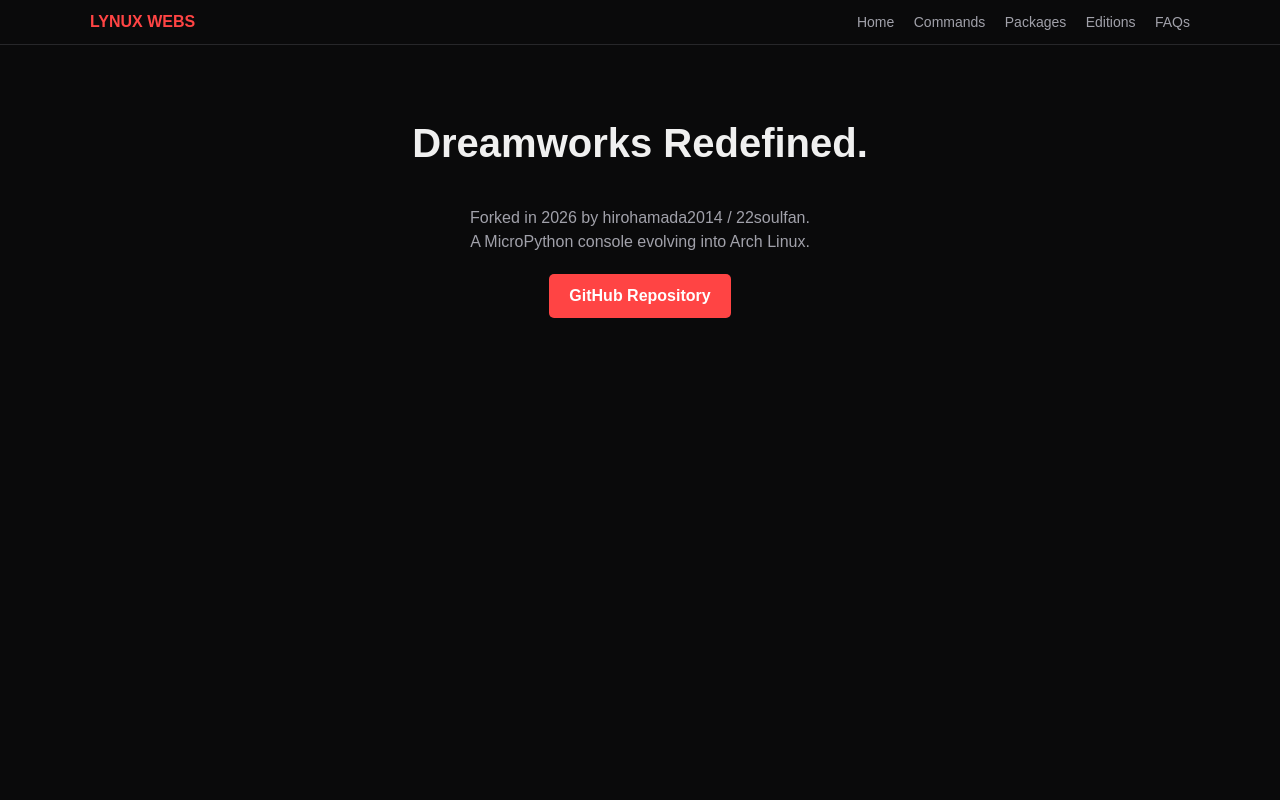
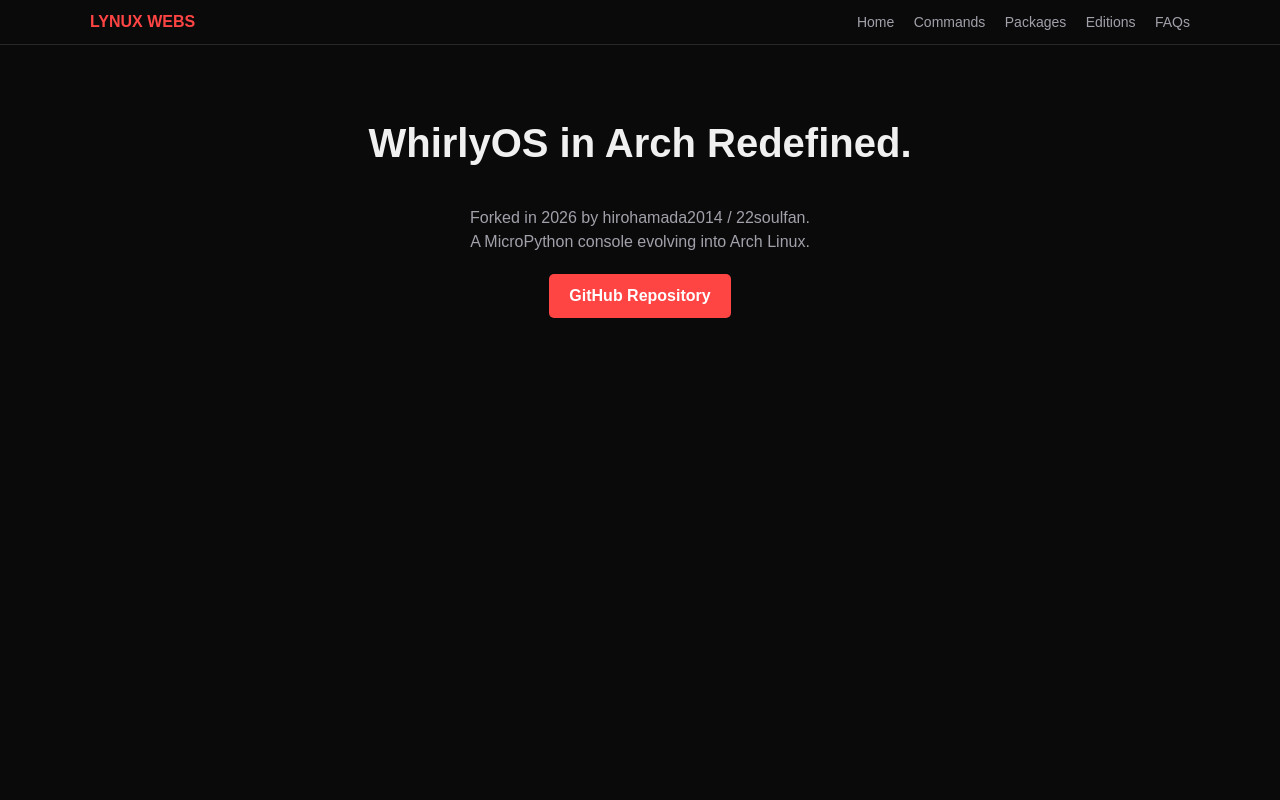
Before and after one commit to 22soulfan/Lynux-Webs, a plain HTML site: page index.html in a window 1280 px wide. Shown: the top 800 px of the page. Drawn offline with Linux system fonts and the light colour scheme.

Commit message:
Update index.html

```diff
--- a/index.html
+++ b/index.html
@@ -3,7 +3,7 @@
 <head>
     <meta charset="UTF-8">
     <meta name="viewport" content="width=device-width, initial-scale=1.0">
-    <title>Lynux Webs | Dreamworks Arch Linux</title>
+    <title>Lynux Webs | Dreamworks-inspired Arch Linux</title>
     <!-- Use standard CSS for maximum compatibility with older browsers/devices -->
     <style>
         /* Legacy-friendly variables and fallbacks */
@@ -103,7 +103,7 @@
     <div id="home-wrapper"> <!-- Wrapper to help control home visibility -->
         <section id="home">
             <div class="container">
-                <h1 style="text-align:center; font-size: 40px;">Dreamworks Redefined.</h1>
+                <h1 style="text-align:center; font-size: 40px;">WhirlyOS in Arch Redefined.</h1>
                 <p style="text-align:center; color:#A1A1AA;">Forked in 2026 by hirohamada2014 / 22soulfan. <br> A MicroPython console evolving into Arch Linux.</p>
                 <div style="text-align:center; margin-top:20px;">
                     <a href="https://github.com/22soulfan/Lynux-Webs" class="btn">GitHub Repository</a>
```
